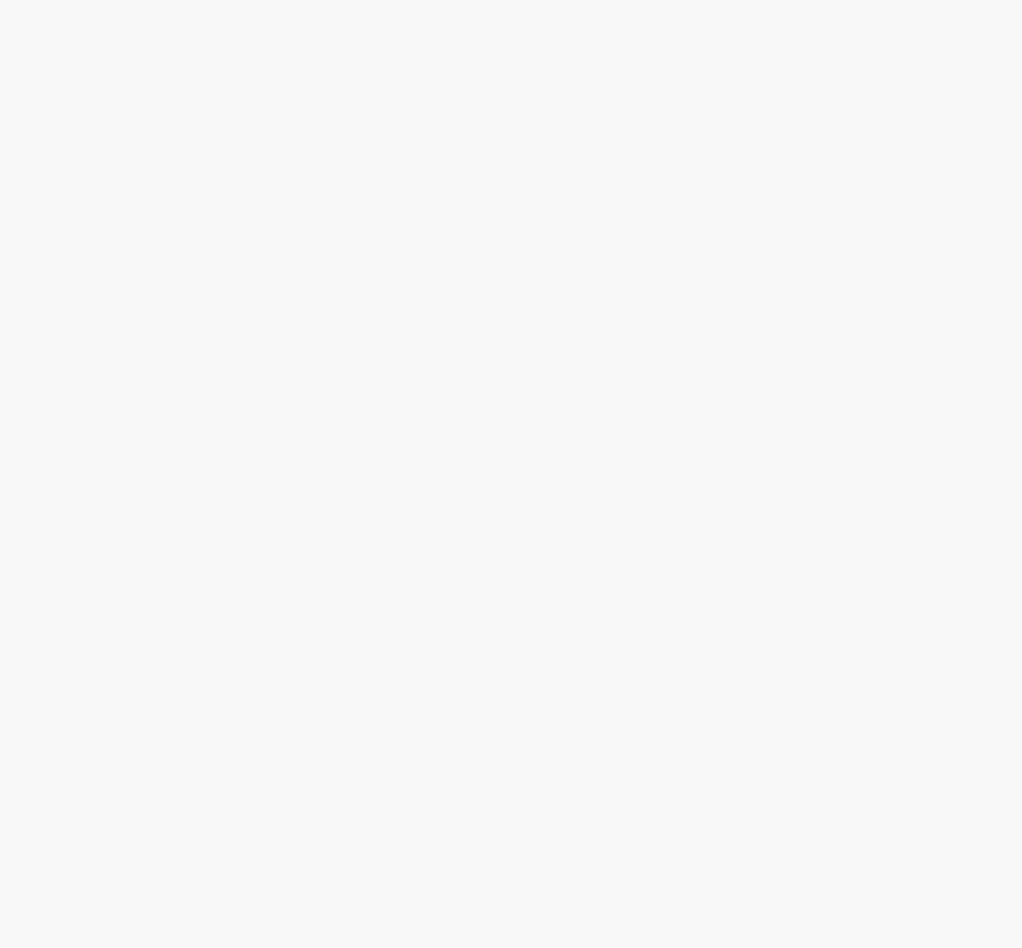
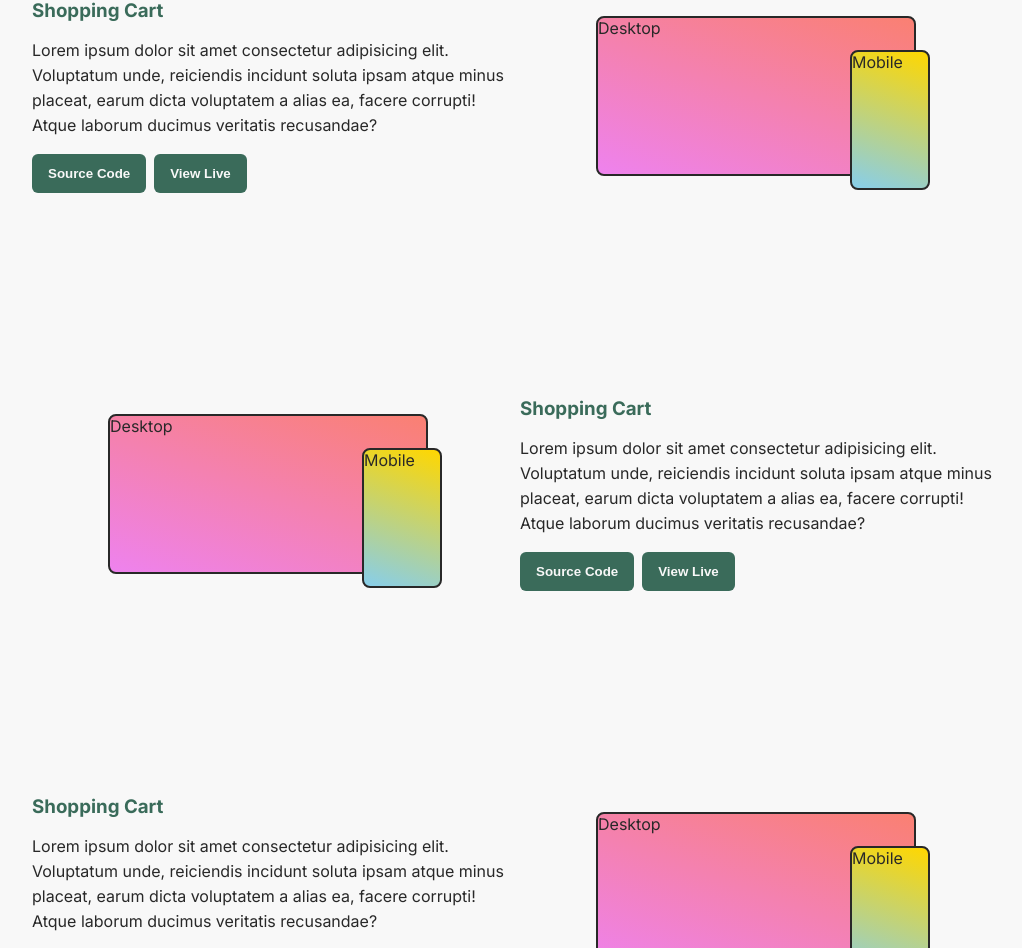
Before and after one commit to climaxmba/portfolio, a Next.js app: page / in a window 1280 px wide. Shown: the part 840-1788 px from the top of the page, without its empty margins (128-1150 px from the left). Before the commit the page ends 800 px from the top, so only its background shows below. Built offline with nearby package versions, Linux system fonts and the light colour scheme.

Commit message:
Add projects section contents

```diff
--- a/src/app/components/about/About..tsx
+++ b/src/app/components/about/About..tsx
@@ -5,7 +5,7 @@
   return (
     <section className={styles.container}>
       <div className={styles.about}>
-        <h1>About Me</h1>
+        <h2>About Me</h2>
         <p>
           Lorem ipsum dolor sit, amet consectetur adipisicing elit. Minus
           tempora illo repudiandae? Similique saepe quo quae iusto esse officia
--- a/src/app/components/about/about.module.scss
+++ b/src/app/components/about/about.module.scss
@@ -16,14 +16,6 @@
     flex-direction: column;
     gap: 1rem;
 
-    h1 {
-      font-size: 2.5rem;
-    }
-
-    p {
-      line-height: 2.5ch;
-    }
-
     button {
       align-self: flex-start;
     }
--- a/src/app/components/projects/Projects.tsx
+++ b/src/app/components/projects/Projects.tsx
@@ -2,5 +2,73 @@
 import styles from "./projects.module.scss";
 
 export default function Projects() {
-  return <section>Projects</section>;
+  return (
+    <section className={styles.container}>
+      <h2 className={styles.header}>Projects</h2>
+      <div className={styles.projectList}>
+        <div className={styles.project}>
+          <div className={styles.description}>
+            <h3>Shopping Cart</h3>
+            <p>
+              Lorem ipsum dolor sit amet consectetur adipisicing elit.
+              Voluptatum unde, reiciendis incidunt soluta ipsam atque minus
+              placeat, earum dicta voluptatem a alias ea, facere corrupti! Atque
+              laborum ducimus veritatis recusandae?
+            </p>
+            <div className={styles.buttonsContainer}>
+              <button className={styles.sourceCode}>Source Code</button>
+              <button className={styles.viewLive}>View Live</button>
+            </div>
+          </div>
+          <div className={styles.imageContainer}>
+            <div className={styles.desktop}>
+              Desktop<div className={styles.mobile}>Mobile</div>
+            </div>
+          </div>
+        </div>
+
+        <div className={styles.project}>
+          <div className={styles.description}>
+            <h3>Shopping Cart</h3>
+            <p>
+              Lorem ipsum dolor sit amet consectetur adipisicing elit.
+              Voluptatum unde, reiciendis incidunt soluta ipsam atque minus
+              placeat, earum dicta voluptatem a alias ea, facere corrupti! Atque
+              laborum ducimus veritatis recusandae?
+            </p>
+            <div className={styles.buttonsContainer}>
+              <button className={styles.sourceCode}>Source Code</button>
+              <button className={styles.viewLive}>View Live</button>
+            </div>
+          </div>
+          <div className={styles.imageContainer}>
+            <div className={styles.desktop}>
+              Desktop<div className={styles.mobile}>Mobile</div>
+            </div>
+          </div>
+        </div>
+
+        <div className={styles.project}>
+          <div className={styles.description}>
+            <h3>Shopping Cart</h3>
+            <p>
+              Lorem ipsum dolor sit amet consectetur adipisicing elit.
+              Voluptatum unde, reiciendis incidunt soluta ipsam atque minus
+              placeat, earum dicta voluptatem a alias ea, facere corrupti! Atque
+              laborum ducimus veritatis recusandae?
+            </p>
+            <div className={styles.buttonsContainer}>
+              <button className={styles.sourceCode}>Source Code</button>
+              <button className={styles.viewLive}>View Live</button>
+            </div>
+          </div>
+          <div className={styles.imageContainer}>
+            <div className={styles.desktop}>
+              Desktop<div className={styles.mobile}>Mobile</div>
+            </div>
+          </div>
+        </div>
+      </div>
+    </section>
+  );
 }
--- a/src/app/components/projects/projects.module.scss
+++ b/src/app/components/projects/projects.module.scss
@@ -0,0 +1,69 @@
+.container {
+  display: grid;
+  gap: 2rem;
+  padding: 2rem;
+
+  .projectList {
+    display: grid;
+    gap: 3rem;
+
+    .project {
+      display: flex;
+      gap: 1rem;
+      align-items: center;
+      flex-wrap: wrap;
+      min-height: 350px;
+
+      & > * {
+        flex: 1 0 250px;
+      }
+
+      // Flip every element with an even children index
+      &:nth-child(2n) {
+        flex-direction: row-reverse;
+      }
+
+      .description {
+        display: grid;
+        gap: 1rem;
+
+        .buttonsContainer {
+          display: flex;
+          gap: 8px;
+        }
+      }
+
+      .imageContainer {
+        display: flex;
+        align-items: center;
+        justify-content: center;
+
+        .desktop {
+          position: relative;
+          height: 160px;
+          width: clamp(250px, 100%, 320px);
+          max-width: 320px;
+          border-radius: 8px;
+          background: linear-gradient(20deg, violet, salmon);
+          border: 2px solid;
+
+          .mobile {
+            height: 140px;
+            width: 80px;
+            border-radius: 8px;
+            background: linear-gradient(20deg, skyblue, gold);
+
+            position: absolute;
+            right: -16px;
+            bottom: -16px;
+            border: 2px solid;
+          }
+        }
+      }
+    }
+  }
+
+  .header {
+    text-align: center;
+  }
+}
--- a/src/app/globals.scss
+++ b/src/app/globals.scss
@@ -33,6 +33,14 @@
   color: var(--accentcolor);
 }
 
+h2 {
+  font-size: 2.5rem;
+}
+
+p {
+  line-height: 2.5ch;
+}
+
 button {
   padding: 12px 16px;
   border-radius: var(--border-radius);
```
